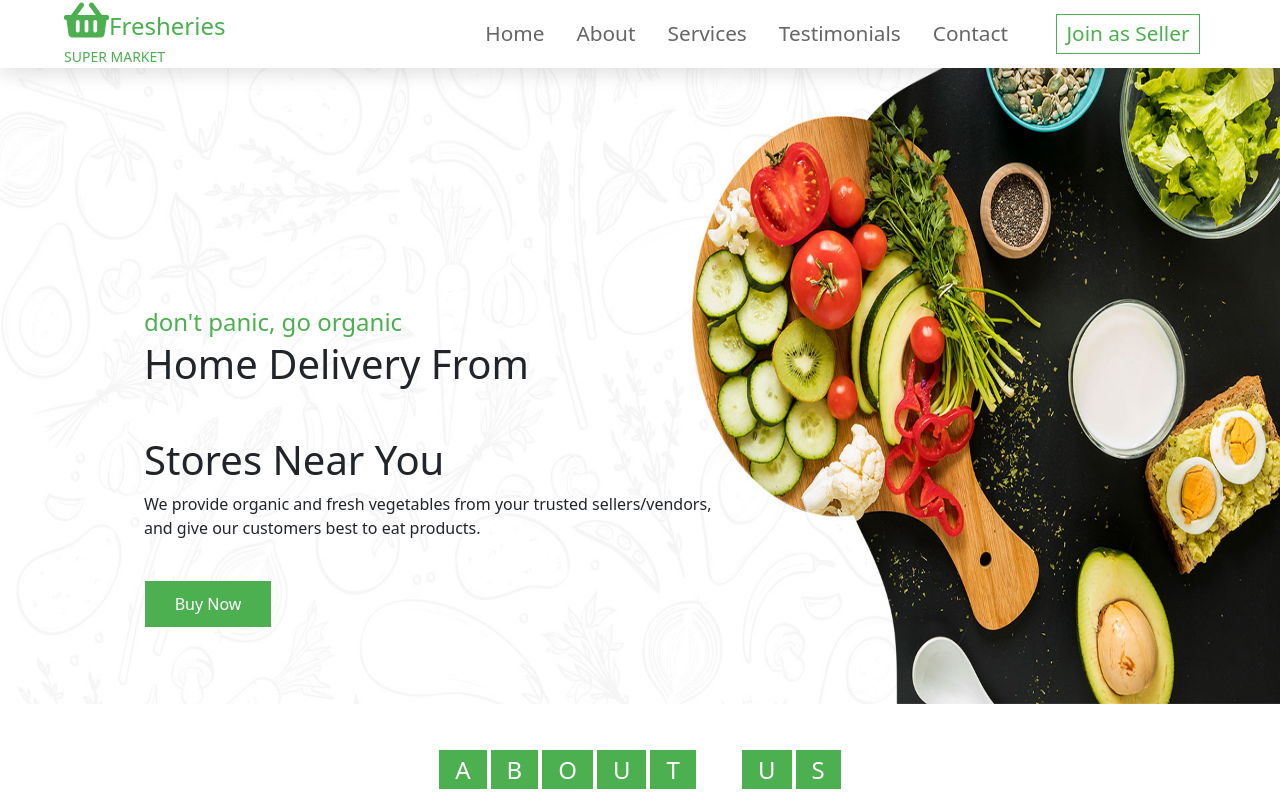
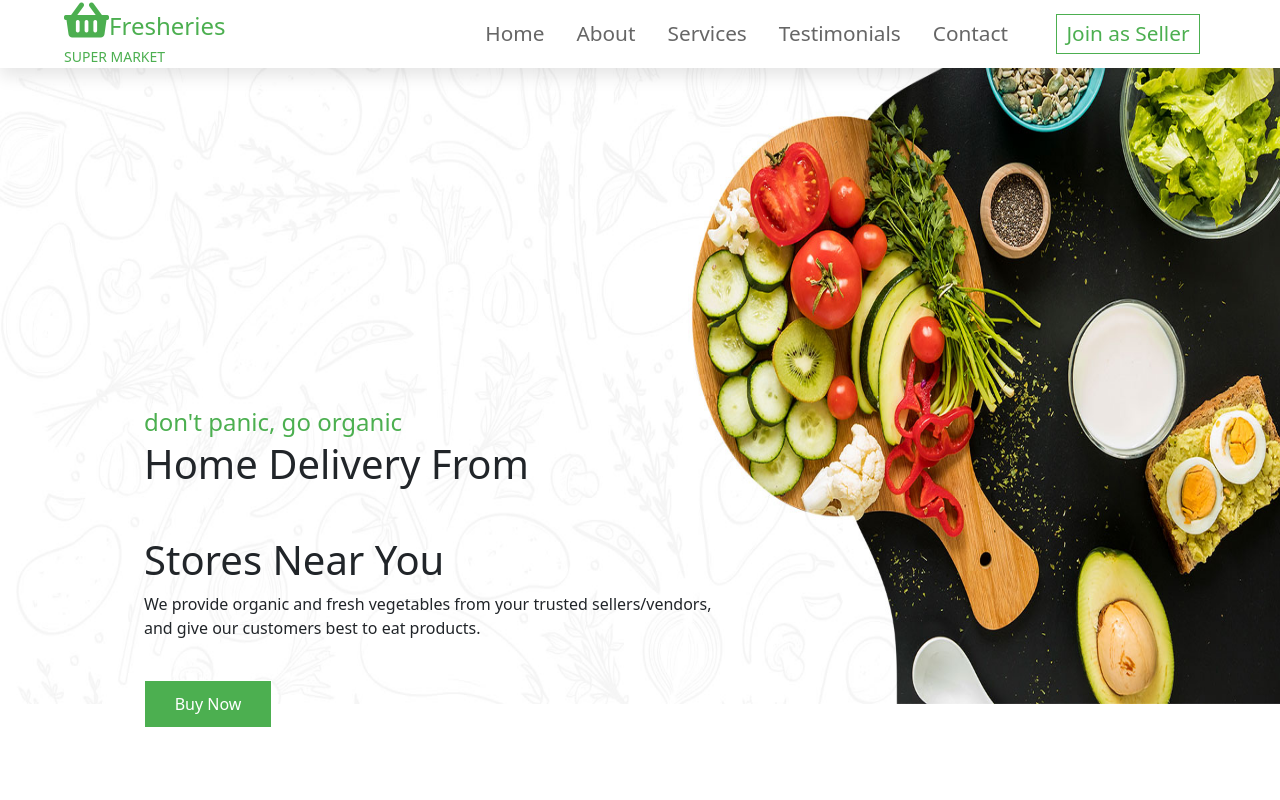
Before and after one commit to ayushikolay/Fresheries-frontend, a Vue app: page / in a window 1280 px wide. Shown: the top 800 px of the page. Built offline with nearby package versions, Linux system fonts and the light colour scheme; no server answers.

Commit message:
Update FrontPage.vue

```diff
--- a/src/Views/FrontPage.vue
+++ b/src/Views/FrontPage.vue
@@ -268,7 +268,7 @@ export default {
 }
 
 .hero-content {
-  margin-top: -400px;
+  margin-top: -300px;
   margin-left: 9rem;
 }
 
```
